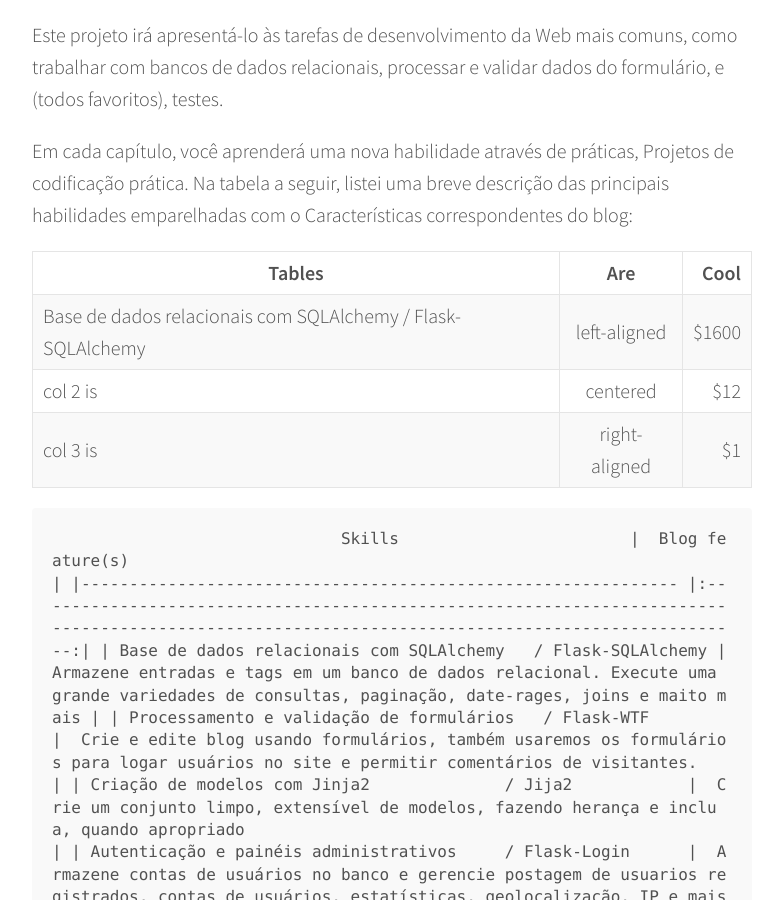
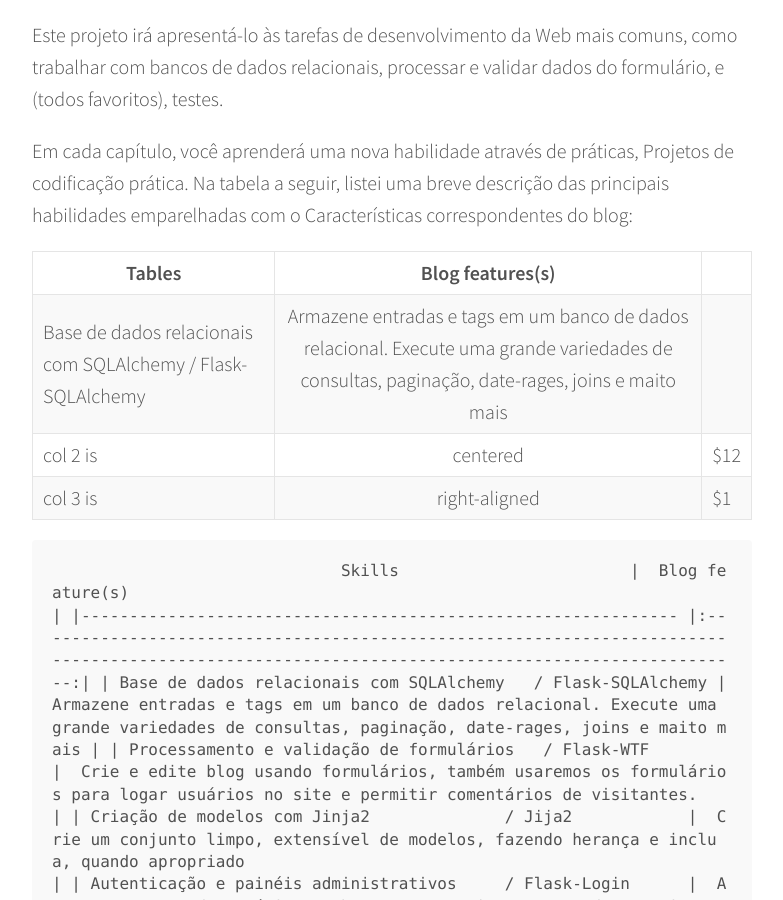
Before and after one commit to indrajithbandara/debug-blog, a Jekyll site: the page built from _posts/2017-07-14-flask_1.md, in a window 1280 px wide and 900 px high, scrolled down 8357 px. Shown: the whole window, without its empty margins (248-1031 px from the left). Built offline with Jekyll 4.4.1, drawn with Linux system fonts in a browser that asks for light colours; comment, search, counter and statistics services are not loaded.

Commit message:
up.17.92

```diff
--- a/_posts/2017-07-14-flask_1.md
+++ b/_posts/2017-07-14-flask_1.md
@@ -264,9 +264,9 @@ processar e validar dados do formulário, e (todos favoritos), testes.
 Em cada capítulo, você aprenderá uma nova habilidade através de práticas, Projetos de codificação prática. Na tabela a seguir,
 listei uma breve descrição das principais habilidades emparelhadas com o Características correspondentes do blog:
 
-|                                                      Tables   |      Are      |  Cool |
-|---------------------------------------------------------------|:-------------:|------:|
-| Base de dados relacionais com SQLAlchemy   / Flask-SQLAlchemy |  left-aligned | $1600 |
+|                                                      Tables   |      Blog features(s)                                                                                                                            |
+|---------------------------------------------------------------|:------------------------------------------------------------------------------------------------------------------------------------------------:|
+| Base de dados relacionais com SQLAlchemy   / Flask-SQLAlchemy |  Armazene entradas e tags em um banco de dados relacional. Execute uma grande variedades de consultas, paginação, date-rages, joins e maito mais |
 | col 2 is |    centered   |   $12 |
 | col 3 is | right-aligned |    $1 |
 
```
